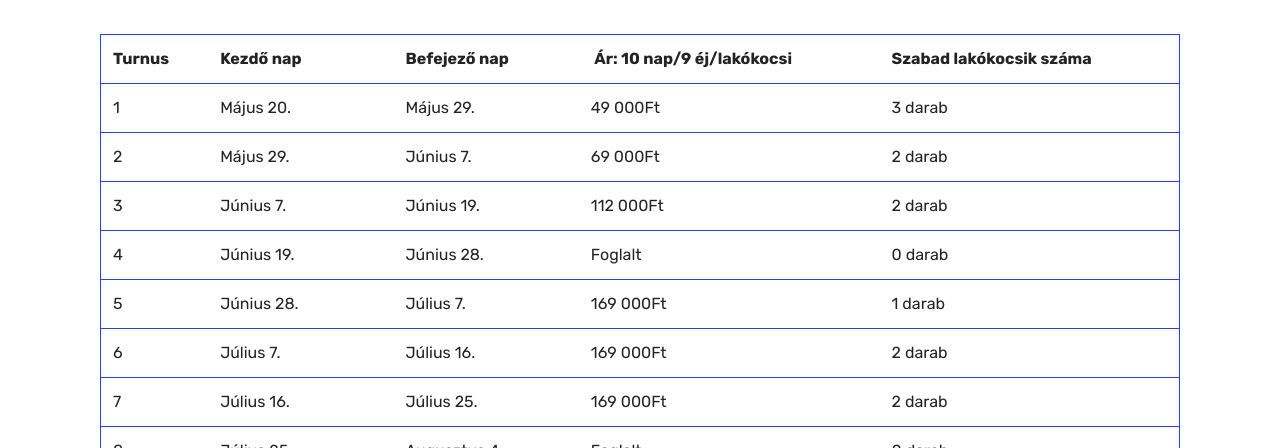
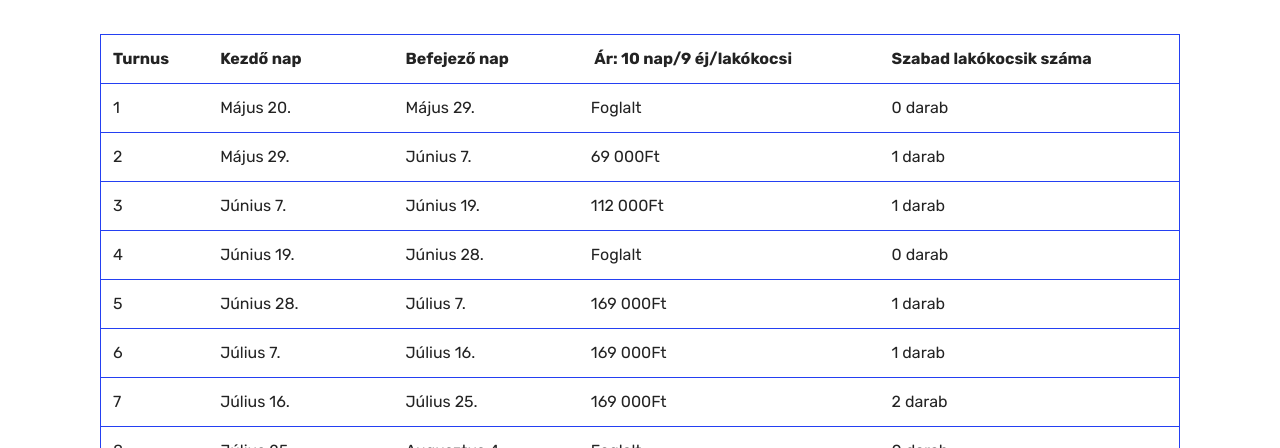
Before and after one commit to marklaszlo9/korinos_new, a Jekyll site: the page built from arak.html, in a window 1280 px wide and 900 px high. Shown: the part 138-586 px from the top of the window. Built offline with Jekyll 4.4.1, drawn with Linux system fonts in a browser that asks for light colours.

Commit message:
Update arak.html

```diff
--- a/arak.html
+++ b/arak.html
@@ -57,12 +57,12 @@
 
 
             <tr>
-              <td class="body-item mbr-fonts-style display-7">1</td><td class="body-item mbr-fonts-style display-7">Május 20.</td><td class="body-item mbr-fonts-style display-7">Május 29.</td><td class="body-item mbr-fonts-style display-7">49 000Ft</td><td class="body-item mbr-fonts-style display-7">3 darab</td></tr><tr>
-              <td class="body-item mbr-fonts-style display-7">2</td><td class="body-item mbr-fonts-style display-7">Május 29.</td><td class="body-item mbr-fonts-style display-7">Június 7.</td><td class="body-item mbr-fonts-style display-7">69 000Ft</td><td class="body-item mbr-fonts-style display-7">2 darab</td></tr><tr>
-              <td class="body-item mbr-fonts-style display-7">3</td><td class="body-item mbr-fonts-style display-7">Június 7.</td><td class="body-item mbr-fonts-style display-7">Június 19.</td><td class="body-item mbr-fonts-style display-7">112 000Ft</td><td class="body-item mbr-fonts-style display-7">2 darab</td></tr><tr>
+              <td class="body-item mbr-fonts-style display-7">1</td><td class="body-item mbr-fonts-style display-7">Május 20.</td><td class="body-item mbr-fonts-style display-7">Május 29.</td><td class="body-item mbr-fonts-style display-7">Foglalt</td><td class="body-item mbr-fonts-style display-7">0 darab</td></tr><tr>
+              <td class="body-item mbr-fonts-style display-7">2</td><td class="body-item mbr-fonts-style display-7">Május 29.</td><td class="body-item mbr-fonts-style display-7">Június 7.</td><td class="body-item mbr-fonts-style display-7">69 000Ft</td><td class="body-item mbr-fonts-style display-7">1 darab</td></tr><tr>
+              <td class="body-item mbr-fonts-style display-7">3</td><td class="body-item mbr-fonts-style display-7">Június 7.</td><td class="body-item mbr-fonts-style display-7">Június 19.</td><td class="body-item mbr-fonts-style display-7">112 000Ft</td><td class="body-item mbr-fonts-style display-7">1 darab</td></tr><tr>
               <td class="body-item mbr-fonts-style display-7">4</td><td class="body-item mbr-fonts-style display-7">Június 19.</td><td class="body-item mbr-fonts-style display-7">Június 28.</td><td class="body-item mbr-fonts-style display-7">Foglalt</td><td class="body-item mbr-fonts-style display-7">0 darab</td></tr><tr>
               <td class="body-item mbr-fonts-style display-7">5</td><td class="body-item mbr-fonts-style display-7">Június 28.</td><td class="body-item mbr-fonts-style display-7">Július 7.</td><td class="body-item mbr-fonts-style display-7">169 000Ft</td><td class="body-item mbr-fonts-style display-7">1 darab</td></tr><tr>
-              <td class="body-item mbr-fonts-style display-7">6</td><td class="body-item mbr-fonts-style display-7">Július 7.</td><td class="body-item mbr-fonts-style display-7">Július 16.</td><td class="body-item mbr-fonts-style display-7">169 000Ft</td><td class="body-item mbr-fonts-style display-7">2 darab</td></tr><tr>
+              <td class="body-item mbr-fonts-style display-7">6</td><td class="body-item mbr-fonts-style display-7">Július 7.</td><td class="body-item mbr-fonts-style display-7">Július 16.</td><td class="body-item mbr-fonts-style display-7">169 000Ft</td><td class="body-item mbr-fonts-style display-7">1 darab</td></tr><tr>
               <td class="body-item mbr-fonts-style display-7">7</td><td class="body-item mbr-fonts-style display-7">Július 16.</td><td class="body-item mbr-fonts-style display-7">Július 25.</td><td class="body-item mbr-fonts-style display-7">169 000Ft</td><td class="body-item mbr-fonts-style display-7">2 darab</td></tr><tr>
               <td class="body-item mbr-fonts-style display-7">8</td><td class="body-item mbr-fonts-style display-7">Július 25.</td><td class="body-item mbr-fonts-style display-7">Augusztus 4.</td><td class="body-item mbr-fonts-style display-7">Foglalt</td><td class="body-item mbr-fonts-style display-7">0 darab</td></tr><tr>
               <td class="body-item mbr-fonts-style display-7">9</td><td class="body-item mbr-fonts-style display-7">Augusztus 4.</td><td class="body-item mbr-fonts-style display-7">Augusztus 13.</td><td class="body-item mbr-fonts-style display-7">Foglalt</td><td class="body-item mbr-fonts-style display-7">0 darab</td></tr><tr>
```
